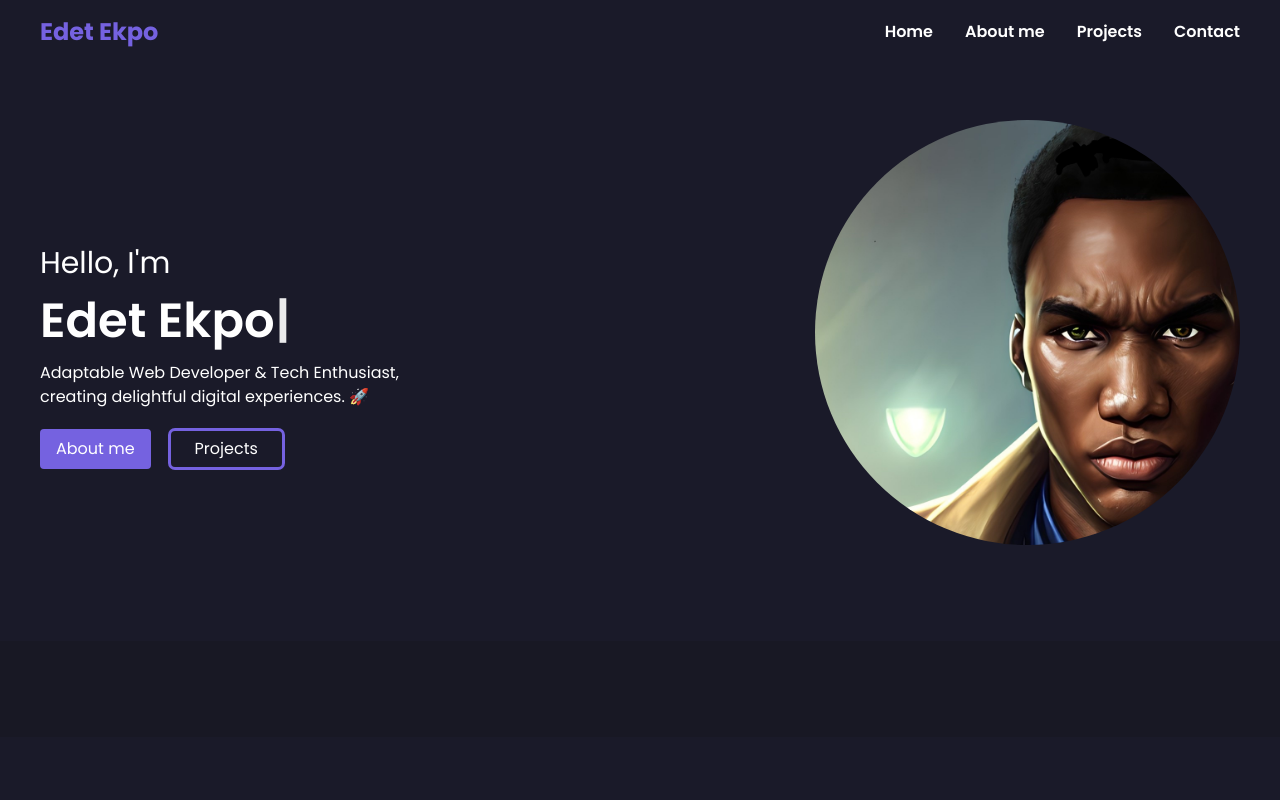
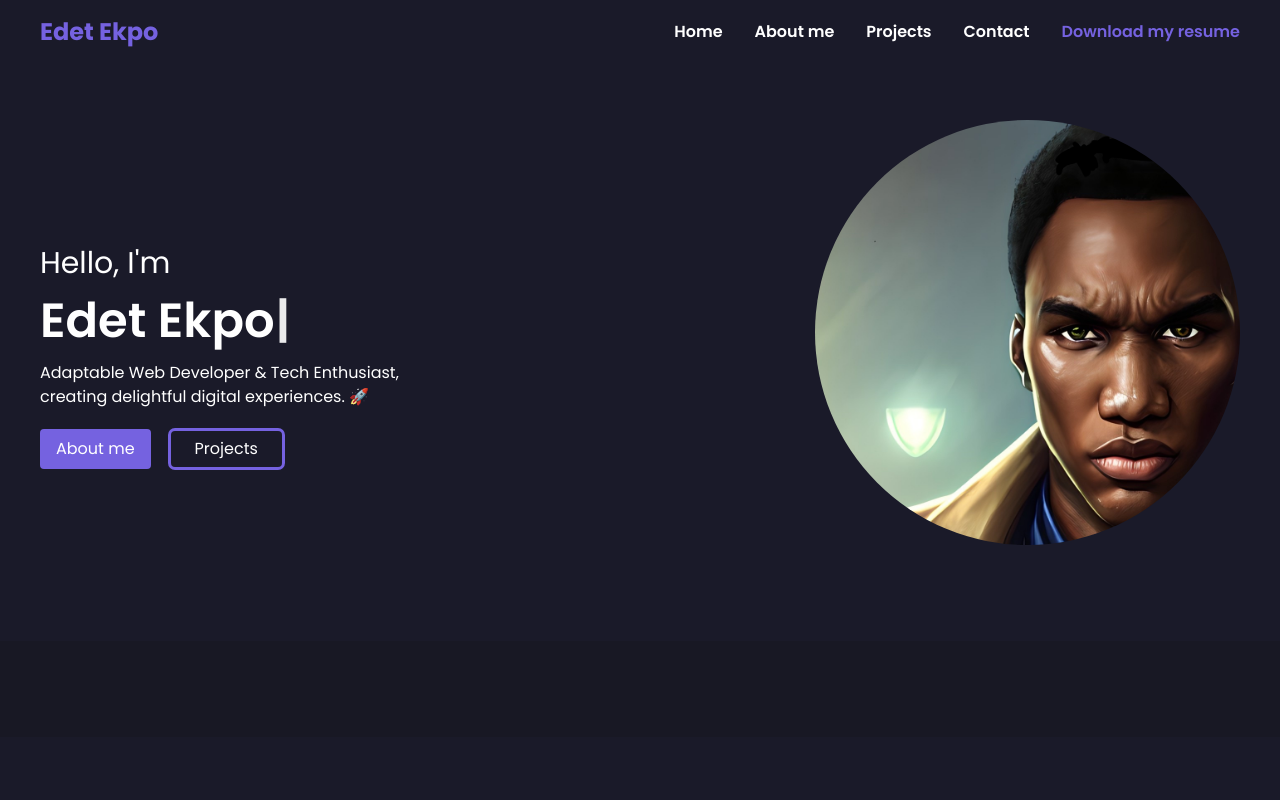
Before and after one commit to ManLikeGhost/edet-ekpo-portfolio, a React (Vite) app: page / in a window 1280 px wide. Shown: the top 800 px of the page. Built offline with nearby package versions, Linux system fonts and the light colour scheme.

Commit message:
added my resume to the link and changed text

```diff
--- a/src/components/Header.jsx
+++ b/src/components/Header.jsx
@@ -5,7 +5,7 @@ import {
   XMarkIcon,
 } from "@heroicons/react/24/solid";
 import { Link, ScrollLink } from "react-scroll";
-
+import ResumePDF from '../assets/mobile_&_web_developer.pdf'
 
 
 const Header = () => {
@@ -49,7 +49,18 @@ const Header = () => {
                 {link.name}
               </Link>
             </li>
-          ))}
+          ) )}
+          <li className="md:ml-8 md:my-0 my-7 font-semibold">
+            <a
+              href={ResumePDF}
+              download="Edet-Resume-PDF"
+              target="_blank"
+              rel="noreferrer"
+              className="text-primary"
+            >
+                Download my resume
+              </a>
+            </li>
         </ul>
         {/* button */}
       </div>
--- a/src/components/Projects.jsx
+++ b/src/components/Projects.jsx
@@ -27,28 +27,28 @@ const Projects = () => {
 		{
 			title: 'Afrimart',
 			description:
-				'Africas First B2B Trade Platform: Boosting SME Growth with Scalable Solutions.',
+				"Africa's First B2B Trade Platform: Boosting SME Growth with Scalable Solutions.",
 			photo: afrimart,
 			link: 'https://afrimart.com/en',
 		},
 	];
 	const moreRecent = [
 		{
-			title: 'Aiikii-Mobile',
+			title: 'Aiikii Mobile app',
 			description:
 				'Instant Connection to Top-Rated Services. From plumbers to babysitters, get things done with ease.',
 			photo: aiikiiMobile,
 			link: 'http://aiikii.com/',
 		},
 		{
-			title: 'Aiikii-Marketplace',
+			title: 'Aiikii Marketplace',
 			description:
 				'E-commerce app for Top-Rated Service providers to buy materials.',
 			photo: aiikiiMarketplace,
-			link: '',
+			// link: '',
 		},
 		{
-			title: 'Co-founder:Keeway',
+			title: 'Keeway: Co-founder',
 			description:
 				'Borderless Transactions, Universal payment using any crypto-currency.',
 			photo: keeway,
@@ -57,23 +57,23 @@ const Projects = () => {
 	];
 	const funStuff = [
 		{
-			title: 'Filter-Github-User',
+			title: 'Filter Github User',
 			description: 'A simple App to fetch and find github users.',
 			photo: filtergithub,
 			link: 'https://filtergithubuser32456789.netlify.app/',
 		},
 		{
-			title: 'Smart-contract-to-buy-beverages',
+			title: 'Smart contract to buy beverages',
 			description: 'A parody online starbucks to buy beverages using crypto',
 			photo: starbucks,
 			link: 'https://github.com/ManLikeGhost/starbucks-shop',
 		},
 		{
-			title: 'DCLDIcontract-with-doliacats',
+			title: 'DCLDI contract with doliacats',
 			description:
 				'Dolia Cats Digital Identity allows you to store your digital assets in a safe way.',
 			photo: DCLDI,
-			link: 'https://github.com/Crypto-Nautilus/DCLDIcontract',
+			// link: '',
 		},
 	];
 
@@ -107,11 +107,13 @@ const Projects = () => {
 							</h3>
 							<p className=' text-white mt-1'>{project.description}</p>
 							<div className='mt-5'>
+								{project.link && (
 									<a href={project.link} target='_blank' rel='noreferrer'>
 										<button className='btn transition-all duration-500 bg-primary py-2 px-6 rounded text-white hover:bg-white hover:text-primary w-full'>
 											Link
 										</button>
 									</a>
+								)}
 							</div>
 						</div>
 					);
@@ -138,11 +140,13 @@ const Projects = () => {
 							</h3>
 							<p className=' text-white mt-1'>{project.description}</p>
 							<div className='mt-5'>
+								{project.link && (
 									<a href={project.link} target='_blank' rel='noreferrer'>
 										<button className='btn transition-all duration-500 bg-primary py-2 px-6 rounded text-white hover:bg-white hover:text-primary w-full'>
 											Link
 										</button>
 									</a>
+								)}
 							</div>
 						</div>
 					);
@@ -171,11 +175,13 @@ const Projects = () => {
 							</h3>
 							<p className=' text-white mt-1'>{project.description}</p>
 							<div className='mt-5'>
+								{project.link && (
 									<a href={project.link} target='_blank' rel='noreferrer'>
 										<button className='btn transition-all duration-500 bg-primary py-2 px-6 rounded text-white hover:bg-white hover:text-primary w-full'>
 											Link
 										</button>
 									</a>
+								)}
 							</div>
 						</div>
 					);
```
Also changed, not shown: 1 other file (tests, documents, lock files or other folders). Lines whose indentation alone changed are shown as unchanged.
